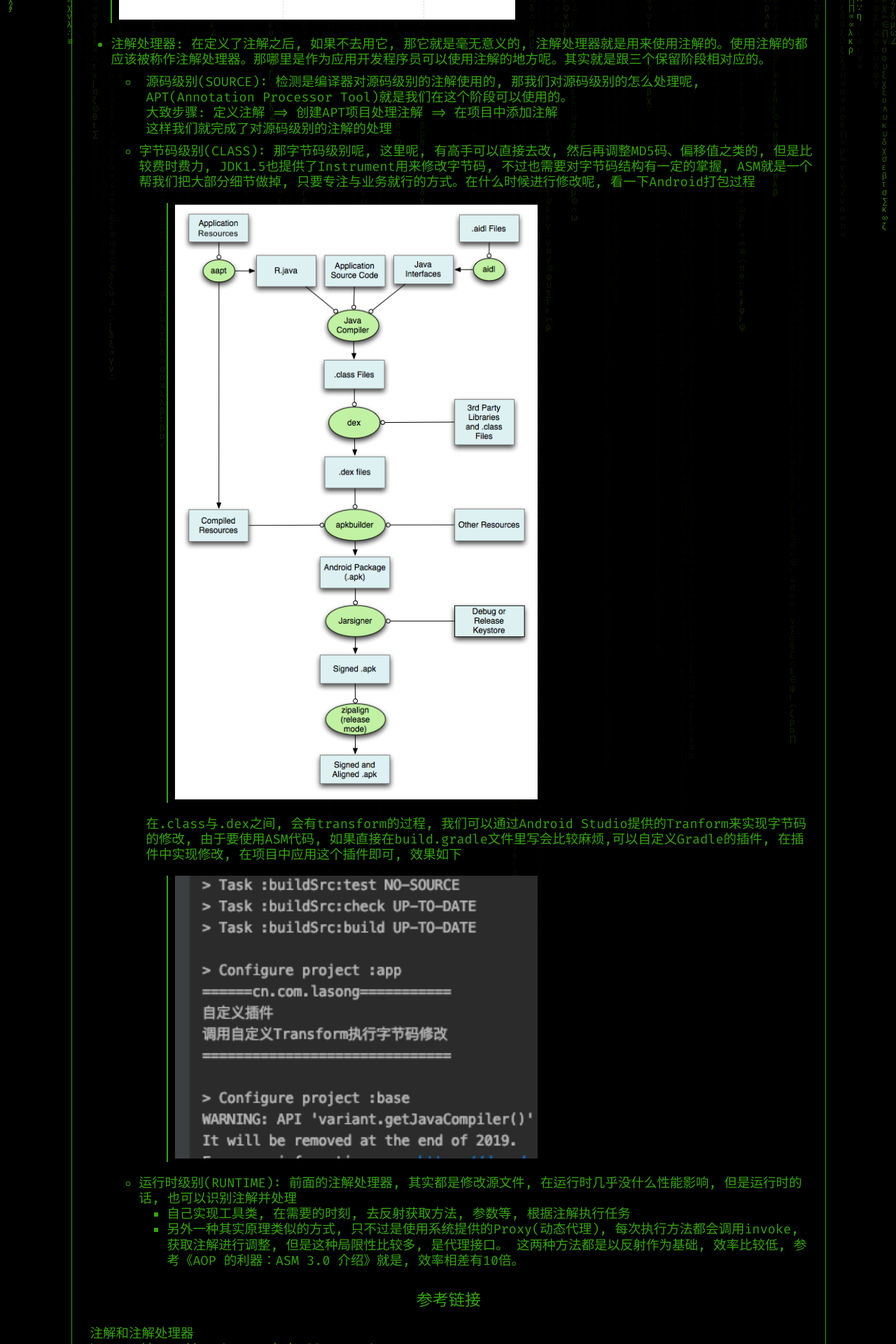
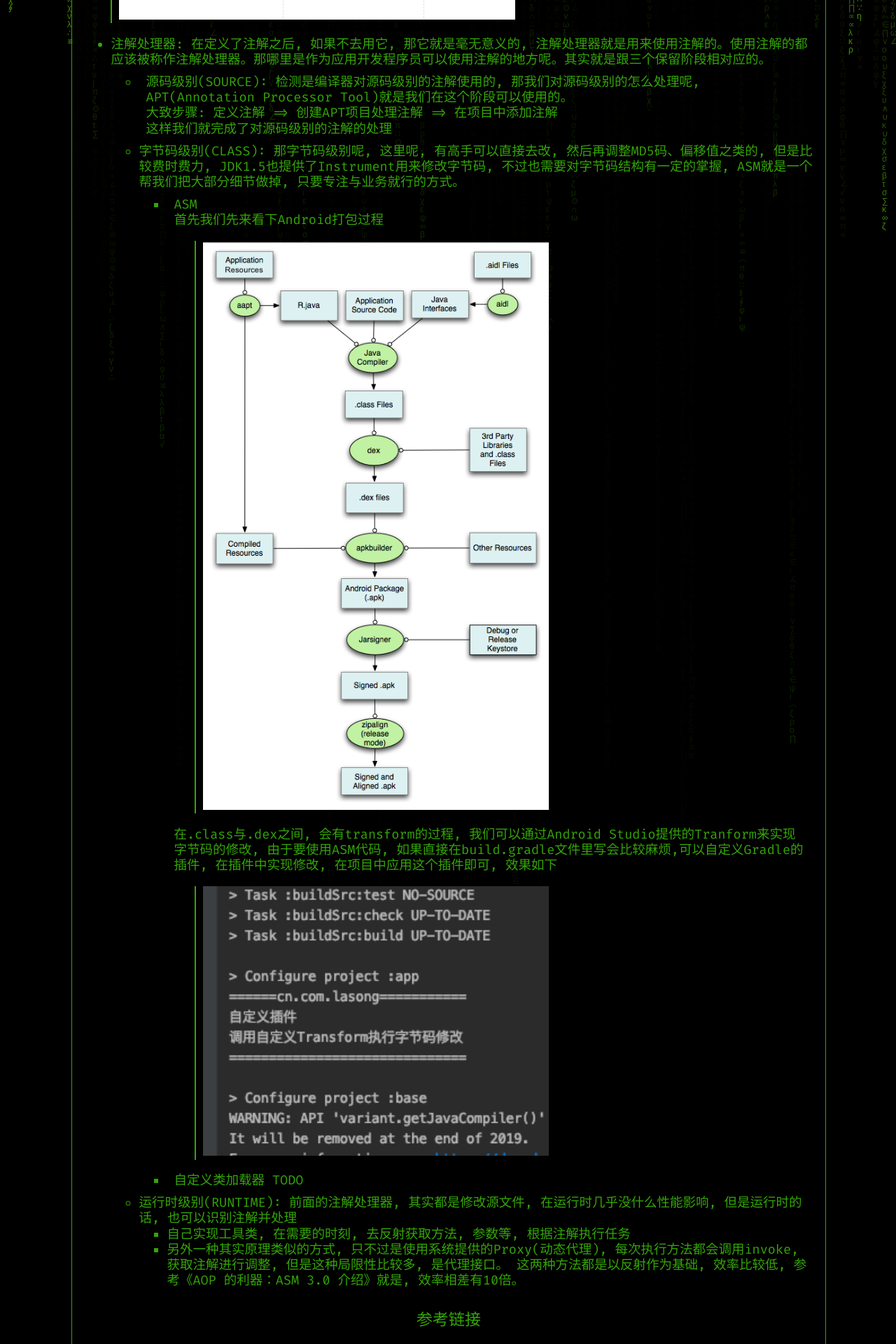
Before and after one commit to zhusonger/www.lasong.com.cn, a Jekyll site: the page built from _posts/Java/2020-03-20-annotation-processor.md, in a window 1280 px wide. Shown: the part 1049-2969 px from the top of the page at 70% size. Built offline with Jekyll 4.4.1, drawn with Linux system fonts in a browser that asks for light colours; some of the changed text lies outside the part shown.

Commit message:
change file name

```diff
--- a/_posts/Java/2020-03-20-anotatio-processor.md
+++ b/_posts/Java/2020-03-20-annotation-processor.md
@@ -29,15 +29,20 @@ abstract: ""
 	大致步骤: 定义注解 => 创建APT项目处理注解 => 在项目中添加注解
 	这样我们就完成了对源码级别的注解的处理
 
-	* 字节码级别(CLASS): 那字节码级别呢, 这里呢, 有高手可以直接去改, 然后再调整MD5码、偏移值之类的, 但是比较费时费力, JDK1.5也提供了Instrument用来修改字节码, 不过也需要对字节码结构有一定的掌握, ASM就是一个帮我们把大部分细节做掉, 只要专注与业务就行的方式。在什么时候进行修改呢, 看一下Android打包过程
->
-![1]({{site.assets_path}}/img/android/android-aapt.png){:width="60%"}
->
+	* 字节码级别(CLASS): 那字节码级别呢, 这里呢, 有高手可以直接去改, 然后再调整MD5码、偏移值之类的, 但是比较费时费力, JDK1.5也提供了Instrument用来修改字节码, 不过也需要对字节码结构有一定的掌握, ASM就是一个帮我们把大部分细节做掉, 只要专注与业务就行的方式。
+		* ASM
+		首先我们先来看下Android打包过程
 
-		在.class与.dex之间, 会有transform的过程, 我们可以通过Android Studio提供的Tranform来实现字节码的修改, 由于要使用ASM代码, 如果直接在build.gradle文件里写会比较麻烦,可以自定义Gradle的插件, 在插件中实现修改, 在项目中应用这个插件即可, 效果如下
->
-![1]({{site.assets_path}}/img/android/android-grale-plugin.png){:width="60%"}
->
+			>
+			![1]({{site.assets_path}}/img/android/android-aapt.png){:width="60%"}
+			>
+
+			在.class与.dex之间, 会有transform的过程, 我们可以通过Android Studio提供的Tranform来实现字节码的修改, 由于要使用ASM代码, 如果直接在build.gradle文件里写会比较麻烦,可以自定义Gradle的插件, 在插件中实现修改, 在项目中应用这个插件即可, 效果如下
+	>
+	![1]({{site.assets_path}}/img/android/android-grale-plugin.png){:width="60%"}
+	>
+		* 自定义类加载器
+			TODO
 	* 运行时级别(RUNTIME): 前面的注解处理器, 其实都是修改源文件, 在运行时几乎没什么性能影响, 但是运行时的话, 也可以识别注解并处理
 		*  自己实现工具类, 在需要的时刻, 去反射获取方法, 参数等, 根据注解执行任务
 		*  另外一种其实原理类似的方式, 只不过是使用系统提供的Proxy(动态代理), 每次执行方法都会调用invoke, 获取注解进行调整, 但是这种局限性比较多, 是代理接口。
```
